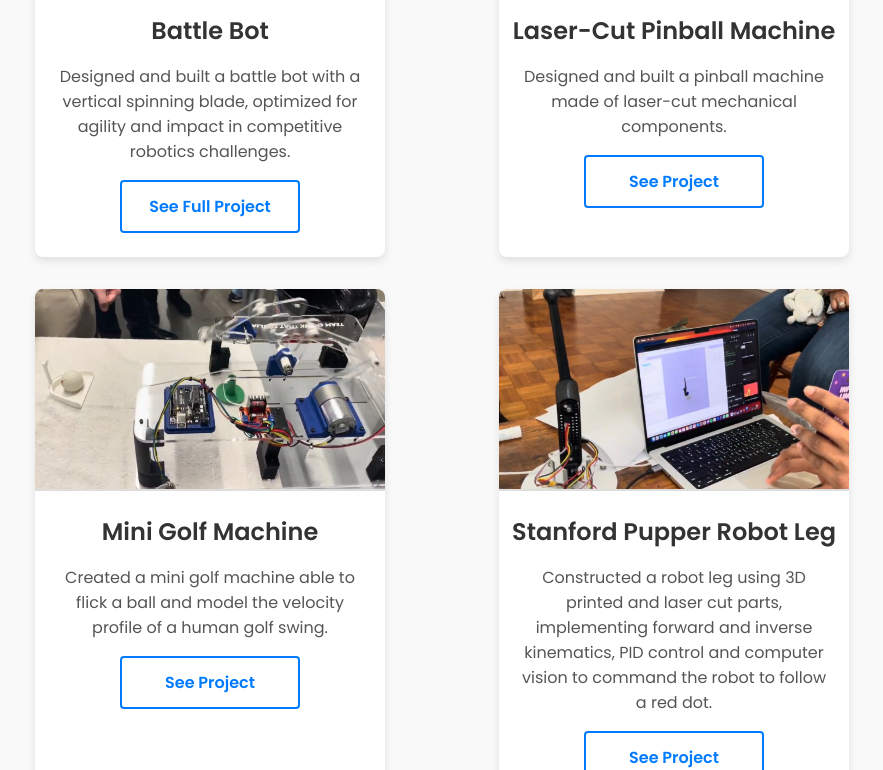
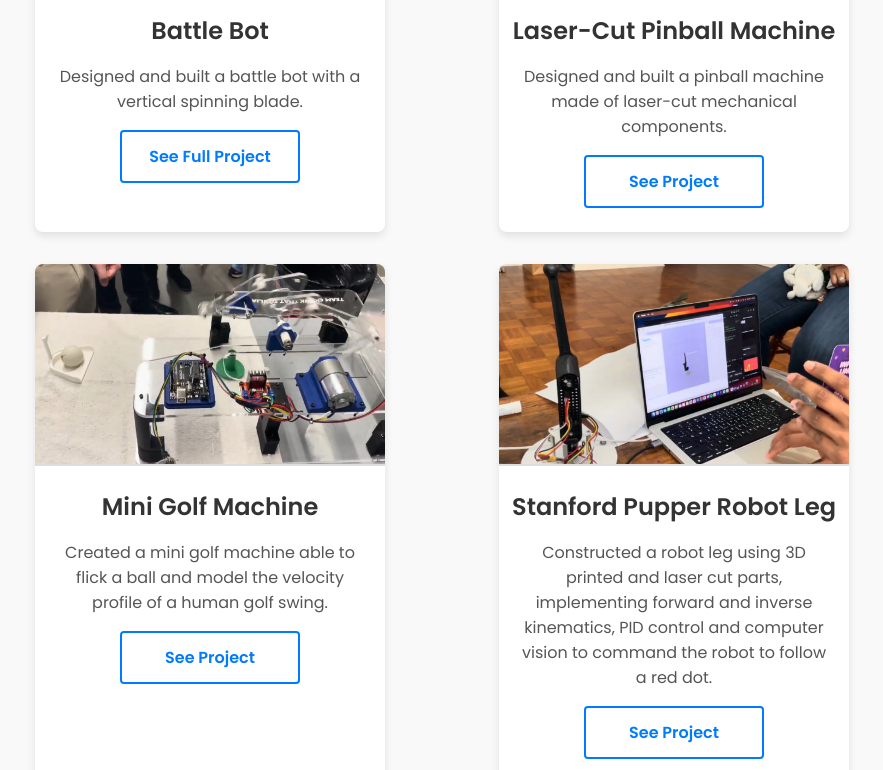
Before and after one commit to alexaizq/portfolio, a plain HTML site: page index.html in a window 1280 px wide. Shown: the part 1771-2541 px from the top of the page, without its empty margins (198-1081 px from the left). Drawn offline with Linux system fonts and the light colour scheme.

Commit message:
Updated about picture

```diff
--- a/index.html
+++ b/index.html
@@ -85,9 +85,9 @@
         <h1 class="title">Projects</h1>
         <div class="projects-grid">
             <div class="project-card">
-                <img src="./assets/project-0.png" alt="Battle Bot" class="project-img">
+                <img src="./assets/project-0.jpg" alt="Battle Bot" class="project-img">
                 <h2>Battle Bot</h2>
-                <p>Designed and built a battle bot with a vertical spinning blade, optimized for agility and impact in competitive robotics challenges.</p>
+                <p>Designed and built a battle bot with a vertical spinning blade.</p>
                 <div class="btn-container">
                     <a href="battle-bot.html" class="btn btn-color-2">See Full Project</a>
                 </div>
```
Also changed, not shown: 1 other file.
